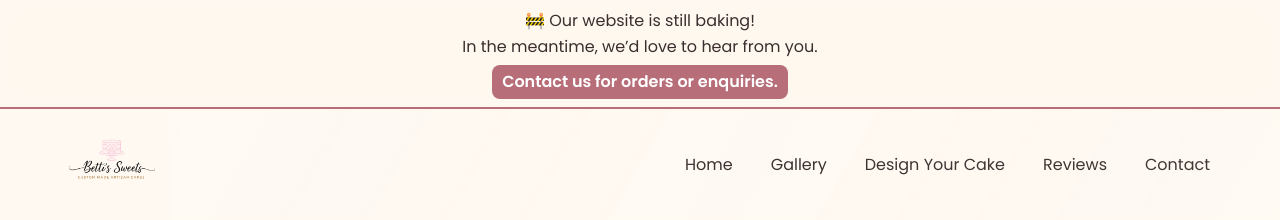
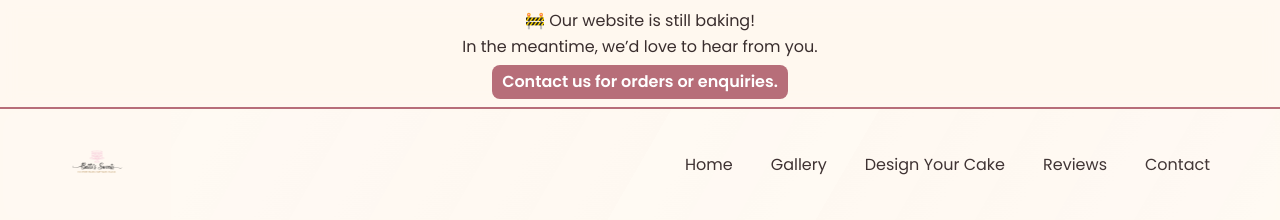
Before and after one commit to bettuskaaa06-ctrl/Betti-s-Sweets, a React (Vite) app: page / in a window 1280 px wide. Shown: the top 220 px of the page. Built offline with nearby package versions, Linux system fonts and the light colour scheme.

Commit message:
Reduce logo size significantly to match reference proportions

```diff
--- a/src/components/Header.jsx
+++ b/src/components/Header.jsx
@@ -43,7 +43,7 @@ const Header = () => {
         {/* Brand */}
         <div className="flex items-center gap-2.5 mr-auto">
           <div
-            className="h-[60px] lg:h-[70px] aspect-[120/36] overflow-hidden rounded-lg"
+            className="h-[40px] lg:h-[50px] aspect-[120/36] overflow-hidden rounded-lg"
             aria-hidden="true"
           >
             <img
@@ -54,7 +54,7 @@ const Header = () => {
               className="h-full w-auto object-contain object-center transform-gpu"
               style={{
                 transformOrigin: 'center center',
-                transform: 'scale(1.0)'
+                transform: 'scale(0.8)'
               }}
               onError={(e) => {
                 e.target.onerror = null;
```
